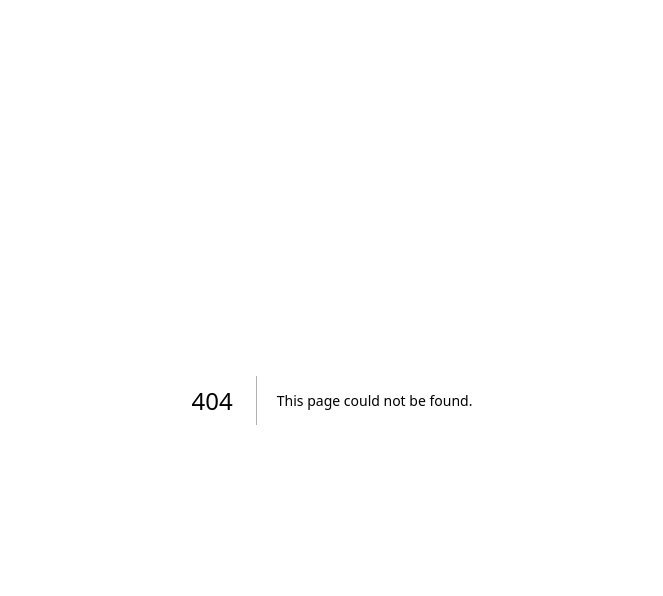
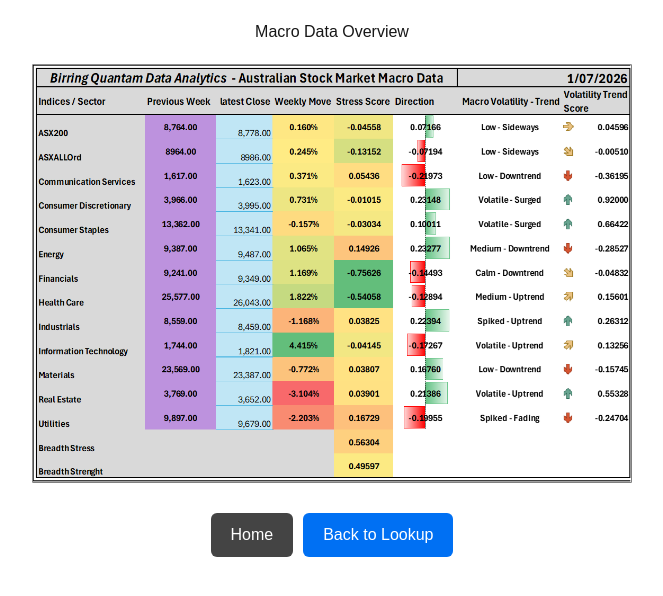
Before and after one commit to SatBirring/birring-asx-analytics, a Next.js app: page /macro in a window 1280 px wide. Before the commit this address had no page. Shown: the top 596 px of the page, without its empty margins (308-971 px from the left). Built offline with nearby package versions, Linux system fonts and the light colour scheme.

Commit message:
add macro page

```diff
--- /dev/null
+++ b/app/macro/page.tsx
@@ -0,0 +1,67 @@
+"use client";
+
+import { useRouter } from "next/navigation";
+
+export default function MacroPage() {
+  const router = useRouter();
+
+  return (
+    <div style={{ padding: "20px", textAlign: "center" }}>
+      <h1 style={{ marginBottom: "20px" }}>Macro Data Overview</h1>
+
+      {/* Responsive Macro Image */}
+      <img
+        src="/macro-signal.png"
+        alt="Macro Signal"
+        style={{
+          width: "100%",
+          maxWidth: "600px",
+          height: "auto",
+          margin: "20px auto",
+          display: "block",
+        }}
+      />
+
+      {/* Responsive Buttons */}
+      <div
+        style={{
+          display: "flex",
+          flexWrap: "wrap",
+          justifyContent: "center",
+          gap: "10px",
+          marginTop: "30px",
+        }}
+      >
+        <button
+          onClick={() => router.push("/")}
+          style={{
+            padding: "10px 20px",
+            fontSize: "16px",
+            cursor: "pointer",
+            backgroundColor: "#444",
+            color: "white",
+            border: "none",
+            borderRadius: "6px",
+          }}
+        >
+          Home
+        </button>
+
+        <button
+          onClick={() => router.push("/lookup")}
+          style={{
+            padding: "10px 20px",
+            fontSize: "16px",
+            cursor: "pointer",
+            backgroundColor: "#0070f3",
+            color: "white",
+            border: "none",
+            borderRadius: "6px",
+          }}
+        >
+          Back to Lookup
+        </button>
+      </div>
+    </div>
+  );
+}
--- a/components/SearchBar.tsx
+++ b/components/SearchBar.tsx
@@ -2,6 +2,7 @@
 
 import { useState } from "react";
 import { useRouter } from "next/navigation";
+import Link from "next/link";
 
 export default function SearchBar({ onResult }: { onResult: (data: any[]) => void }) {
   const [query, setQuery] = useState("");
@@ -13,18 +14,17 @@
     const res = await fetch(`/api/stock?query=${query}`);
     const data = await res.json();
 
-    // Return only the single best match (first row)
     const best = data.results && data.results.length > 0 ? [data.results[0]] : [];
     onResult(best);
   }
 
   function handleReset() {
     setQuery("");
-    onResult([]); // clear results
+    onResult([]);
   }
 
   function goHome() {
-    router.push("/"); // navigate to main page
+    router.push("/");
   }
 
   return (
@@ -94,6 +94,23 @@
       >
         Home
       </button>
+
+      <Link href="/macro">
+        <button
+          style={{
+            padding: "10px 20px",
+            fontSize: "16px",
+            cursor: "pointer",
+            backgroundColor: "#0070f3",
+            color: "white",
+            border: "none",
+            borderRadius: "6px",
+            marginLeft: "10px",
+          }}
+        >
+          Macro & Sector Data
+        </button>
+      </Link>
     </div>
   );
 }
```
Also changed, not shown: public/macro-signal.png (added).
